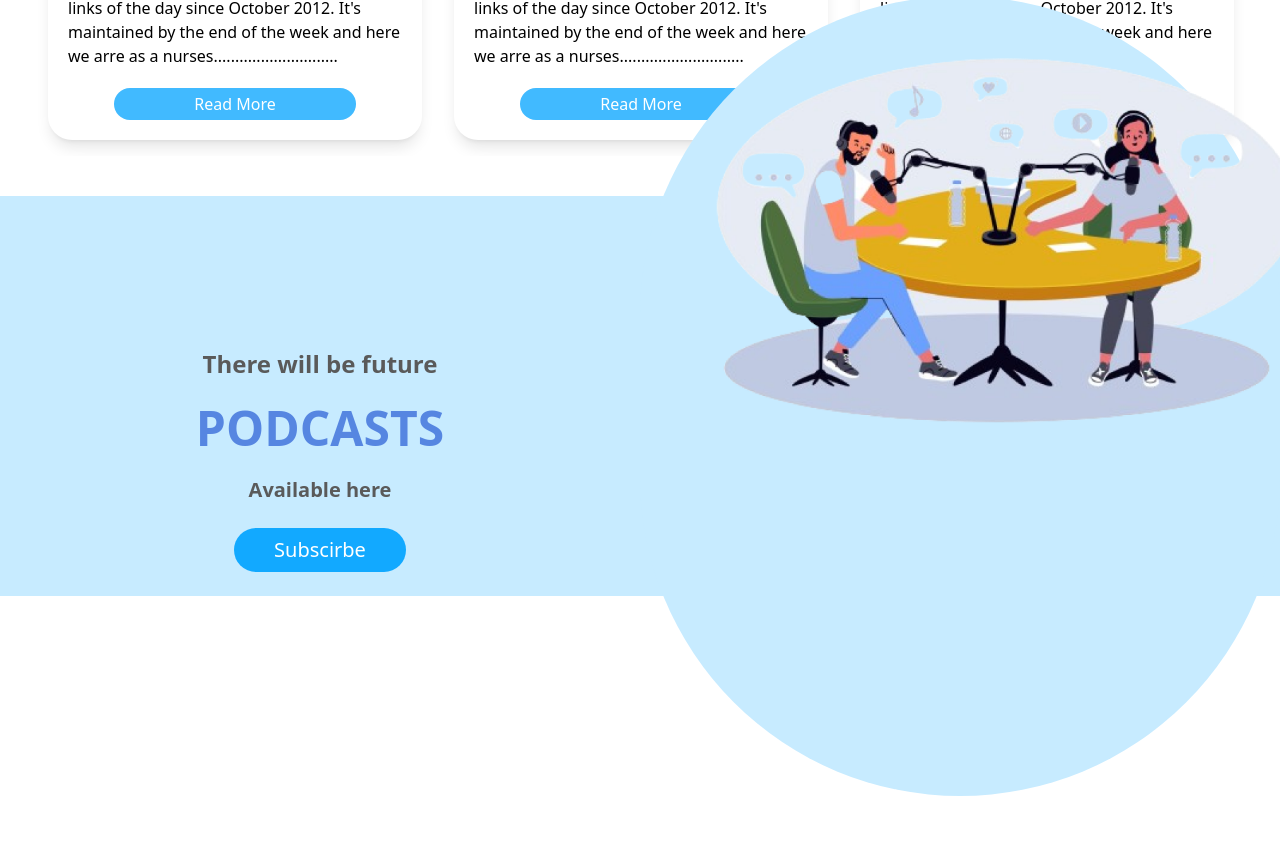
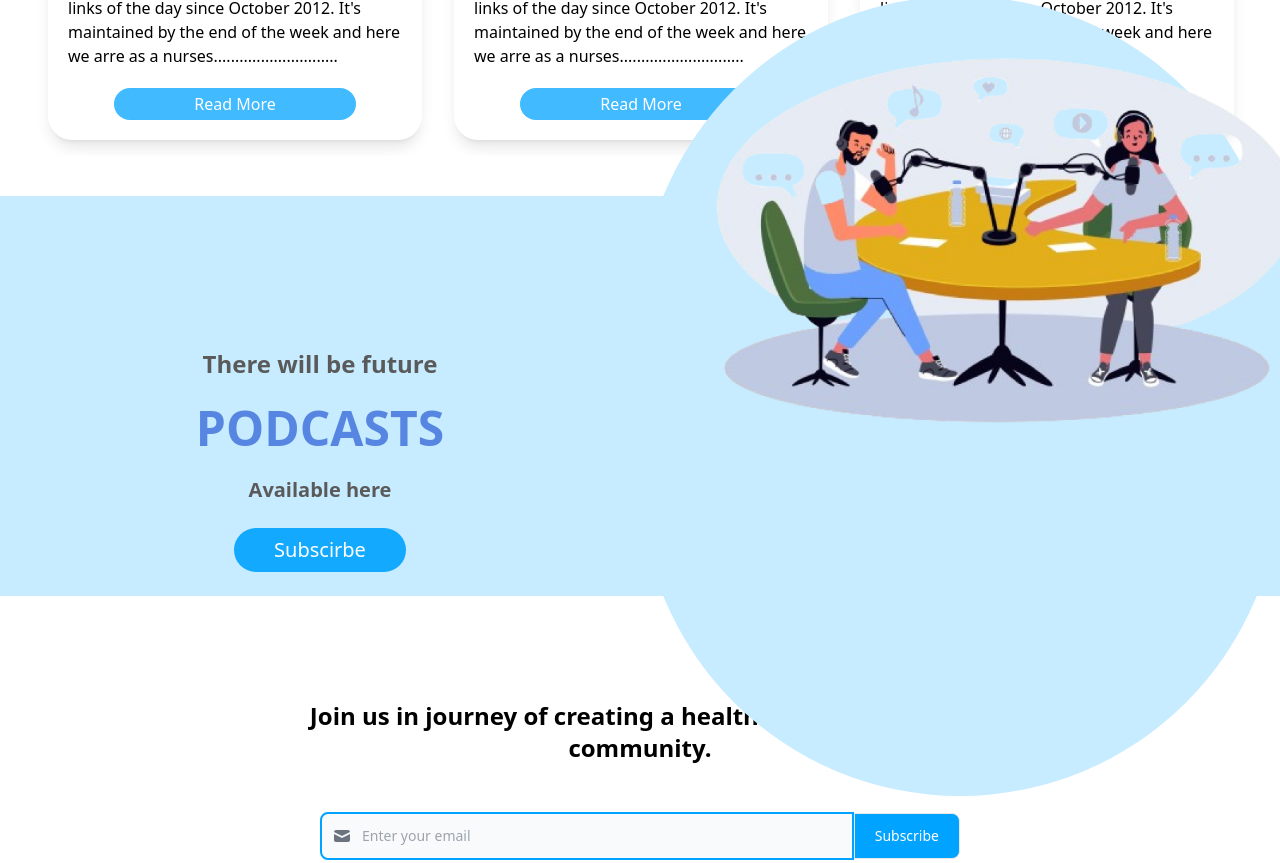
Before and after one commit to adnan4k/Hakim_web, a React (Create React App) app in the folder client/: page / in a window 1280 px wide. Shown: the part 3032-3895 px from the top of the page. Before the commit the page ends 3828 px from the top, so only its background shows below. Built offline with nearby package versions, Linux system fonts and the light colour scheme.

Commit message:
subscription added

```diff
--- a/client/src/components/Navbar.jsx
+++ b/client/src/components/Navbar.jsx
@@ -46,7 +46,7 @@
             <ul className="font-medium   flex flex-col p-4 md:p-0 mt-4 border border-gray-100 rounded-lg md:flex-row md:space-x-8 rtl:space-x-reverse md:mt-0 md:border-0 md:bg-[] dark:bg-gray-800 md:dark:bg-gray-900 dark:border-gray-700">
               <li>
                 <a
-                  href="/"
+                  href="#podcast"
                   className="block text-[18px] py-2 px-3 mt-2 mx-6 text-white font-bold  rounded md:bg-transparent md:text-blue-700 md:p-0 dark:text-white md:dark:text-blue-500"
                   aria-current="page"
                 >
@@ -55,7 +55,7 @@
               </li>
               <li>
                 <a
-                  href="/"
+                  href="#post"
                   className="block text-[18px] py-2 px-3 mt-2 mx-6 font-bold rounded hover:bg-gray-100 md:hover:bg-transparent md:border-0 md:hover:text-blue-700 md:p-0 dark:text-white md:dark:hover:text-blue-500 dark:hover:bg-gray-700 dark:hover:text-white md:dark:hover:bg-transparent"
                 >
                   Post
@@ -63,7 +63,7 @@
               </li>
               <li>
                 <a
-                  href="/"
+                  href="#ads"
                   className="block text-[18px] py-2 px-3 mt-2 mx-6 font-bold rounded hover:bg-gray-100 md:hover:bg-transparent md:border-0 md:hover:text-blue-700 md:p-0 dark:text-white md:dark:hover:text-blue-500 dark:hover:bg-gray-700 dark:hover:text-white md:dark:hover:bg-transparent"
                 >
                   Advertisment
--- /dev/null
+++ b/client/src/components/Subscription.jsx
@@ -0,0 +1,74 @@
+import React, { useState } from "react";
+
+function Subscription() {
+    const [emailData,setEmail] = useState({
+        email:''
+    });
+
+//   const handleChange = (e) => {
+//     const { title, value } = e.target;
+//     setFormData(prev => ({ ...prev, [title]: value }));
+
+//   };
+
+    const handleChange = (e) =>{
+       const {value,title} = e.target
+       setEmail(prev=>({...prev,[title]:value}))
+    }
+  return (
+    <div>
+      <section className="bg-white dark:bg-gray-900">
+        <div className="py-8 px-4 mx-auto max-w-screen-xl lg:py-16 lg:px-6">
+          <div className="mx-auto max-w-screen-md sm:text-center">
+            <p className="mx-auto mb-8 max-w-2xl  text-black mt-10 font-semibold md:mb-12 sm:text-2xl font-Raleway dark:text-gray-400">
+              Join us in journey of creating a health awareness in our
+              community.
+            </p>
+            <form action="#">
+              <div className="items-center mx-auto mb-3 space-y-4 max-w-screen-sm sm:flex sm:space-y-0">
+                <div className="relative w-full">
+                  <label
+                    for="email"
+                    className="hidden mb-2 text-sm font-medium text-gray-900 dark:text-gray-300"
+                  >
+                    Enter Email
+                  </label>
+                  <div className="flex absolute inset-y-0 left-0 items-center pl-3 pointer-events-none">
+                    <svg
+                      className="w-5 h-5 text-gray-500 dark:text-gray-400"
+                      fill="currentColor"
+                      viewBox="0 0 20 20"
+                      xmlns="http://www.w3.org/2000/svg"
+                    >
+                      <path d="M2.003 5.884L10 9.882l7.997-3.998A2 2 0 0016 4H4a2 2 0 00-1.997 1.884z"></path>
+                      <path d="M18 8.118l-8 4-8-4V14a2 2 0 002 2h12a2 2 0 002-2V8.118z"></path>
+                    </svg>
+                  </div>
+                  <input
+                    className=" block p-3 pl-10 w-full text-sm text-gray-900 bg-gray-50 rounded-lg border-2 border-[#00A3FF] sm:rounded-none sm:rounded-l-lg focus:ring-primary-500 focus:border-4 focus:border-[#00A3FF] dark:bg-gray-700 dark:border-gray-600 dark:placeholder-gray-400 dark:text-white dark:focus:ring-primary-500 dark:focus:border-[#00A3FF]"
+                    placeholder="Enter your email"
+                    type="email"
+                    id="email"
+                    value={emailData.email}
+                    onChange={handleChange}
+                    required=""
+                  />
+                </div>
+                <div>
+                  <button
+                    type="submit"
+                    className="py-3 px-5 w-full rounded-full text-sm font-medium text-center text-white  border cursor-pointer bg-[#00A3FF] border-primary-600 sm:rounded-none sm:rounded-r-lg hover:bg-primary-800 focus:ring-4 focus:ring-primary-300 dark:bg-primary-600 dark:hover:bg-primary-700 dark:focus:ring-primary-800"
+                  >
+                    Subscribe
+                  </button>
+                </div>
+              </div>
+            </form>
+          </div>
+        </div>
+      </section>
+    </div>
+  );
+}
+
+export default Subscription;
--- a/client/src/pages/front/Home.jsx
+++ b/client/src/pages/front/Home.jsx
@@ -5,6 +5,7 @@
 import PopularPost from "../../components/PopularPost";
 import Advertisment from "../../components/Advertisment";
 import Podcas from "../../components/Podcas";
+import Subscription from "../../components/Subscription";
 function Home() {
   return (
     <div>
@@ -31,15 +32,18 @@
         </div>
       </section>
 
-      <div>
+      <div id="post">
         <LatestPost />
       </div>
-      <div><PopularPost /></div>
-      <div>
+      <div ><PopularPost /></div>
+      <div id="ads">
         <Advertisment />
       </div>
-      <div>
+      <div id="podcast">
         <Podcas />
+      </div>
+      <div id="#sub">
+        <Subscription />
       </div>
     </div>
   );
```
